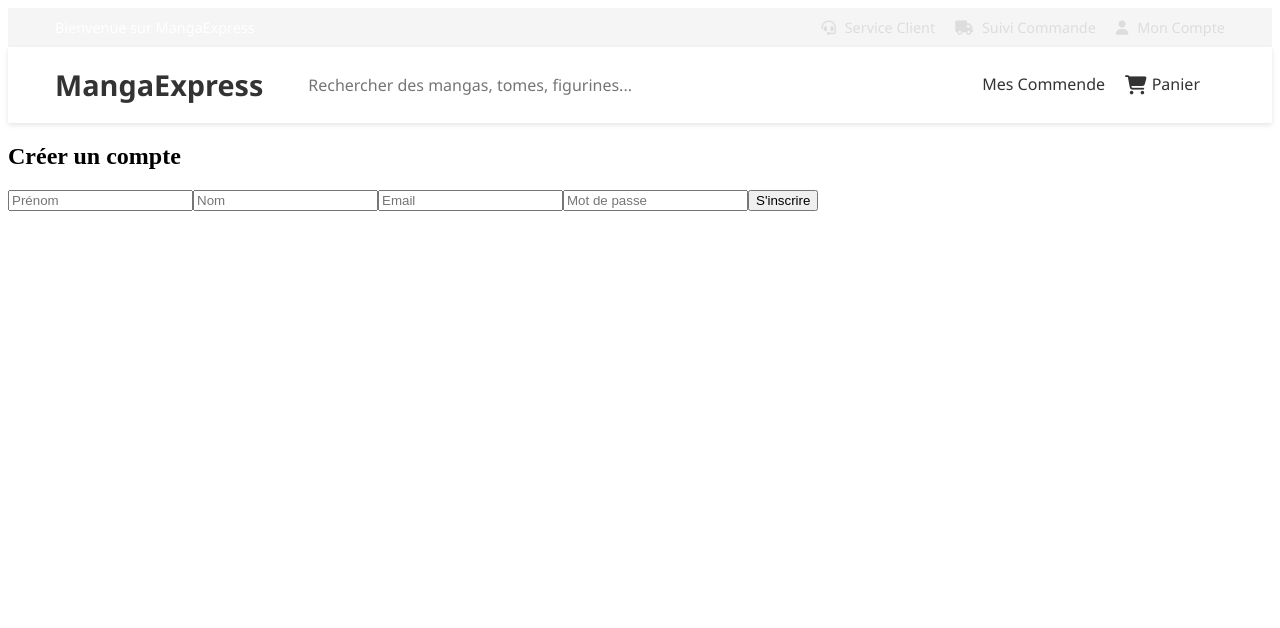
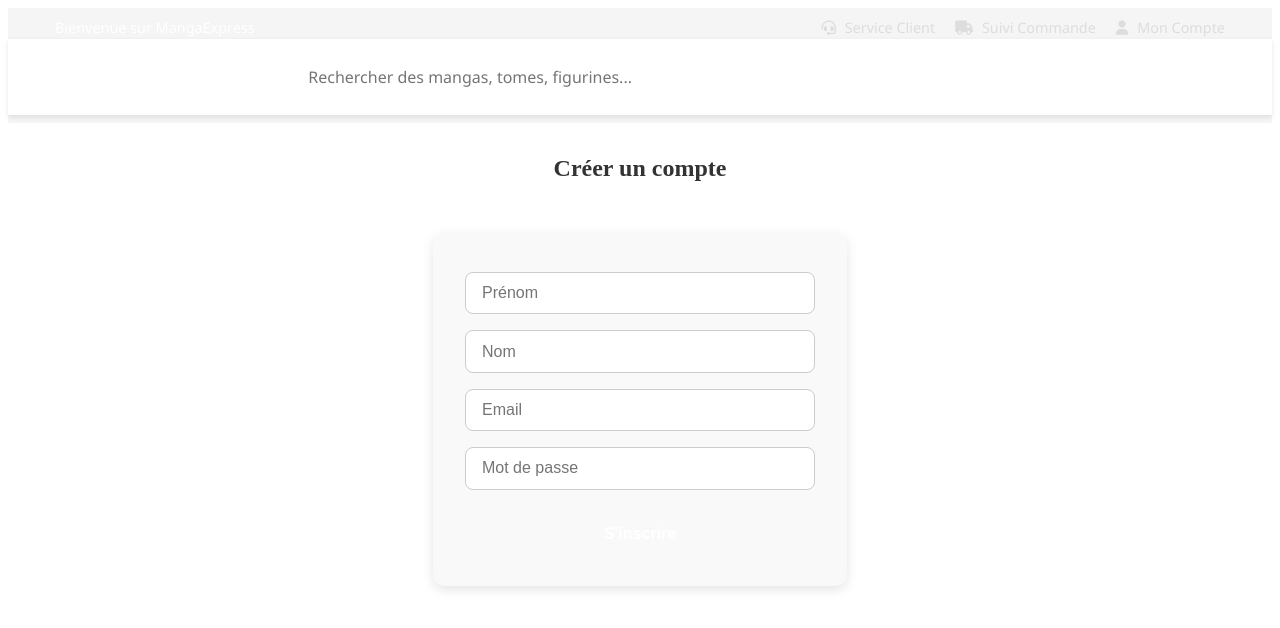
Before and after one commit to SqalwaElghailani/TP-Angular-ElghailaniSalwa, an Angular app: page /signup in a window 1280 px wide. Shown: the top 628 px of the page. Built offline with nearby package versions, Linux system fonts and the light colour scheme; no server answers; sample sign-in values are in the browser's storage.

Commit message:
Fix auth guard logic and add logout popup, update routes and styles

```diff
--- a/src/app/app.component.ts
+++ b/src/app/app.component.ts
@@ -22,7 +22,7 @@ export class AppComponent {
     this.router.events.subscribe(event => {
       if (event instanceof NavigationEnd) {
         // هنا كتخبي app-home فصفحات login مثلاً
-        this.showHomeComponent = !['/home', '/signin'].includes(event.url);
+        this.showHomeComponent = !['/home'].includes(event.url);
       }
     });
   }
--- a/src/app/services/auth.service.ts
+++ b/src/app/services/auth.service.ts
@@ -25,13 +25,14 @@ export class AuthService {
     return this.currentUser;
   }
 
-  // تسجيل الخروج
-  logout() {
-    this.currentUser = null;
-    localStorage.removeItem('user');
-  }
+logout() {
+  this.currentUser = null;
+  localStorage.removeItem('user');
+  localStorage.removeItem('userId');
+}
 
-  // التأكد واش المستخدم داخل
+
+
   isLoggedIn(): boolean {
     return this.getUser() !== null;
   }
--- /dev/null
+++ b/src/guards/auth.guard.ts
@@ -0,0 +1,25 @@
+import { Injectable } from '@angular/core';
+import { CanActivate, Router, ActivatedRouteSnapshot, RouterStateSnapshot } from '@angular/router';
+import { AuthService } from '../app/services/auth.service';
+
+
+@Injectable({
+  providedIn: 'root'
+})
+export class AuthGuard implements CanActivate {
+
+  constructor(private authService: AuthService, private router: Router) {}
+
+canActivate(
+  route: ActivatedRouteSnapshot,
+  state: RouterStateSnapshot
+): boolean {
+  if (this.authService.isLoggedIn()) {
+    return true;
+  } else {
+    this.router.navigate(['/signin']);
+    return false;
+  }
+}
+
+}
--- a/src/home/home.component.css
+++ b/src/home/home.component.css
@@ -517,3 +517,59 @@ a {
         font-size: 2rem;
     }
 }
+
+
+
+
+
+
+
+
+
+
+
+
+
+
+
+
+
+
+
+
+
+.compte-popup {
+  position: fixed;
+  top: 50%;
+  left: 50%;
+  transform: translate(-50%, -50%);
+  z-index: 999;
+  background-color: rgb(22, 0, 0);
+  padding: 2rem;
+  border-radius: 10px;
+  box-shadow: 0 5px 25px rgba(0, 0, 0, 0.3);
+  width: 90%;
+  max-width: 400px;
+  text-align: center;
+}
+
+.compte-box h2 {
+  font-size: 1.5rem;
+  margin-bottom: 1rem;
+  color: white;
+}
+
+.compte-box p {
+  margin-bottom: 1.5rem;
+
+}
+
+.compte-box button {
+  background-color: var(--primary);
+  color: white;
+  border: none;
+  padding: 0.6rem 1.2rem;
+  border-radius: 5px;
+  cursor: pointer;
+  font-weight: bold;
+}
--- a/src/home/home.component.html
+++ b/src/home/home.component.html
@@ -17,11 +17,21 @@
             <div class="right-section">
                 <a href="#"><i class="fas fa-headset"></i> Service Client</a>
                 <a href="#"><i class="fas fa-truck"></i> Suivi Commande</a>
-                <a href="#"><i class="fas fa-user"></i> Mon Compte</a>
-            </div>
+                <a *ngIf="authService.isLoggedIn()" (click)="toggleCompte()" class="account-link">
+                 <i class="fas fa-user"></i> Mon Compte
+                </a>
+
         </div>
     </div>
 
+<!-- ✅ Affichage des infos utilisateur au centre de la page -->
+<div *ngIf="showCompte" class="compte-popup">
+  <div class="compte-box">
+    <h2>{{ authService.getUser()?.firstName }} {{ authService.getUser()?.lastName }}</h2>
+    <h2>{{ authService.getUser()?.email }}</h2>
+    <button (click)="logout()">Se déconnecter</button>
+  </div>
+</div>
     <!-- Header principal -->
     <header class="main-header">
         <div class="container">
@@ -67,6 +77,3 @@
 
 <!--
 <app-catalog [searchTerm]="searchTerm"></app-catalog>-->
-
-</body>
-</html>
--- a/src/home/home.component.ts
+++ b/src/home/home.component.ts
@@ -4,6 +4,7 @@ import { CardService } from '../app/services/card.service';
 import { Router, RouterModule } from '@angular/router';
 import { FormsModule } from '@angular/forms';
 import { ProductService } from '../app/services/product.service';
+import { AuthService } from '../app/services/auth.service';
 
 
 
@@ -18,11 +19,13 @@ export class HomeComponent implements OnInit {
   cartCount: number = 0;
   searchTerm: string = '';
   products: any[] = [];
+  showCompte = false;
 
   constructor(
       private router: Router,
     private cartService: CardService,
     private productService: ProductService,
+    public authService: AuthService,
     @Inject(PLATFORM_ID) private platformId: Object
   ) {}
 
@@ -41,7 +44,9 @@ export class HomeComponent implements OnInit {
     });
   }
 
-
+   toggleCompte() {
+    this.showCompte = !this.showCompte;
+  }
   onSearchSubmit() {
     if (this.searchTerm.trim()) {
       this.router.navigate(['/Catalog'], {
@@ -52,4 +57,8 @@ export class HomeComponent implements OnInit {
   onSearchChange() {
     console.log('Recherche:', this.searchTerm);
   }
+   logout() {
+    this.authService.logout();
+    this.router.navigate(['/signin']);
+  }
 }
--- a/src/signin/signin.component.css
+++ b/src/signin/signin.component.css
@@ -56,7 +56,7 @@
 
   input:focus {
     outline: none;
-    border-color: #3498db;
+    border-color: var(--primary);
     box-shadow: 0 0 0 3px rgba(52, 152, 219, 0.1);
   }
 
@@ -75,7 +75,7 @@
   .button.cta {
     width: 100%;
     padding: 12px;
-    background-color: #3498db;
+    background-color: var(--primary);
     color: white;
     border: none;
     border-radius: 8px;
@@ -86,7 +86,7 @@
   }
 
   .button.cta:hover {
-    background-color: #2980b9;
+    background-color: var(--primary);
   }
 
   .button.cta:disabled {
--- a/src/signin/signin.component.html
+++ b/src/signin/signin.component.html
@@ -1,4 +1,3 @@
-<p>signin works!</p>
 <div class="container">
   <form #signInForm="ngForm" class="form" (ngSubmit)="signIn()">
 
--- a/src/signin/signin.component.ts
+++ b/src/signin/signin.component.ts
@@ -4,6 +4,7 @@ import { FormsModule, NgForm } from '@angular/forms';
 import { CommonModule } from '@angular/common';
 import { User } from '../app/models/user.model';
 import { HttpClient } from '@angular/common/http';
+import { AuthService } from '../app/services/auth.service';
 
 @Component({
   selector: 'app-signin',
@@ -17,11 +18,12 @@ export class SigninComponent {
   credentials: Partial<User> = { email: '', password: '' };
   signInError: boolean = false;
 
-  constructor(private http: HttpClient, private router: Router) {}
+  constructor(private http: HttpClient, private router: Router,private authService: AuthService) {}
 
   signIn() {
     this.http.post<any>('http://localhost:3000/api/signin', this.credentials).subscribe({
       next: (res) => {
+        this.authService.login(res.user);
         console.log("Connexion réussie", res.user);
 
         // خزن userId ف localStorage (تأكد من اسم الحقل في الرد)
--- a/src/signup/signup.component.css
+++ b/src/signup/signup.component.css
@@ -0,0 +1,47 @@
+
+form {
+  display: flex;
+  flex-direction: column;
+  max-width: 350px;
+  margin: 50px auto;
+  padding: 2rem;
+  background-color: #f9f9f9;
+  border-radius: 12px;
+  box-shadow: 0 4px 12px rgba(0,0,0,0.1);
+}
+
+form input {
+  padding: 0.7rem 1rem;
+  margin: 0.5rem 0;
+  border: 1px solid #ccc;
+  border-radius: 8px;
+  font-size: 1rem;
+}
+
+form button {
+  margin-top: 1rem;
+  padding: 0.7rem 1rem;
+  background-color: var(--primary);
+  color: white;
+  border: none;
+  border-radius: 8px;
+  font-size: 1rem;
+  font-weight: bold;
+  cursor: pointer;
+  transition: background-color 0.3s ease;
+}
+
+form button:hover {
+  background-color:#b36b00;
+}
+
+h2 {
+  text-align: center;
+  margin-top: 2rem;
+  color: #333;
+}
+
+p {
+  text-align: center;
+  font-size: 0.95rem;
+}
```
Also changed, not shown: src/app/app.routes.ts (+13 -6 lines), 1 other file (tests, documents, lock files or other folders).
